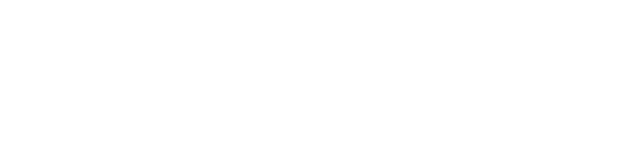
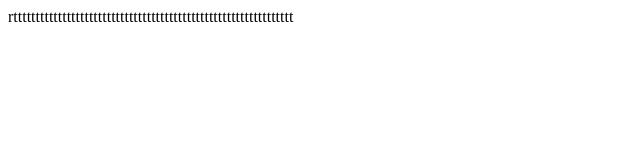
Before and after one commit to BhanuPratap98/GITDemo, a plain HTML site: page about.html in a window 1280 px wide. Shown: the whole page, without its empty margins (0-640 px from the left). Drawn offline with Linux system fonts and the light colour scheme.

Commit message:
Update about.html

```diff
--- a/about.html
+++ b/about.html
@@ -7,6 +7,6 @@
     <title>Document</title>
 </head>
 <body>
-
+    rttttttttttttttttttttttttttttttttttttttttttttttttttttttttttttttt
 </body>
 </html>
```
